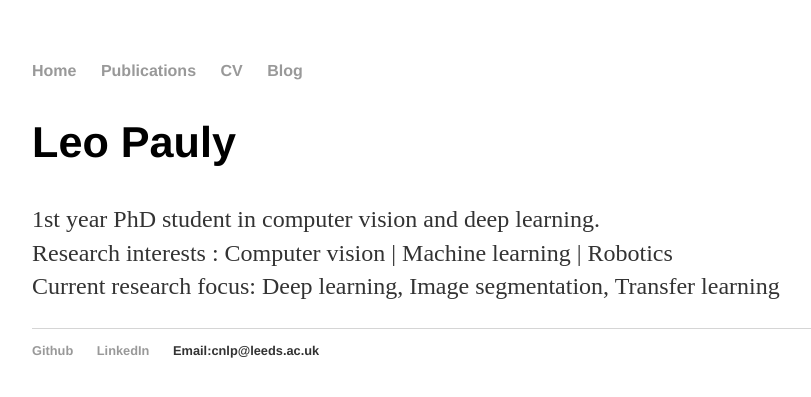
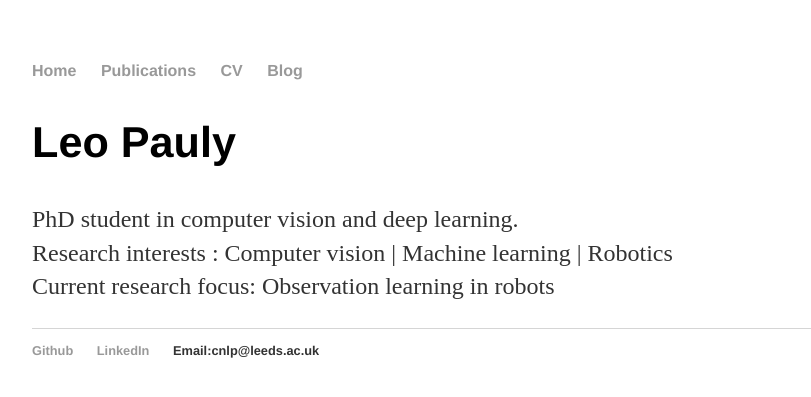
Before and after one commit to leopauly/leopauly.github.io, a Jekyll site: the page built from index.html, in a window 1280 px wide. Shown: the top 397 px of the page, without its empty margins (160-971 px from the left). Built offline with Jekyll 4.4.1, drawn with Linux system fonts in a browser that asks for light colours.

Commit message:
Update index.html

```diff
--- a/index.html
+++ b/index.html
@@ -5,9 +5,9 @@ title: Leo Pauly
 
 		<div class="blurb">
 			<h2>Leo Pauly</h2>
-			<p> 1st year PhD student in computer vision and deep learning. <br/>
+			<p> PhD student in computer vision and deep learning. <br/>
                             Research interests : Computer vision | Machine learning | Robotics <br/>
-                            Current research focus: Deep learning, Image segmentation, Transfer learning <br/>
+                            Current research focus: Observation learning in robots <br/>
 		            <em> </em>
 
 		</div>
```
